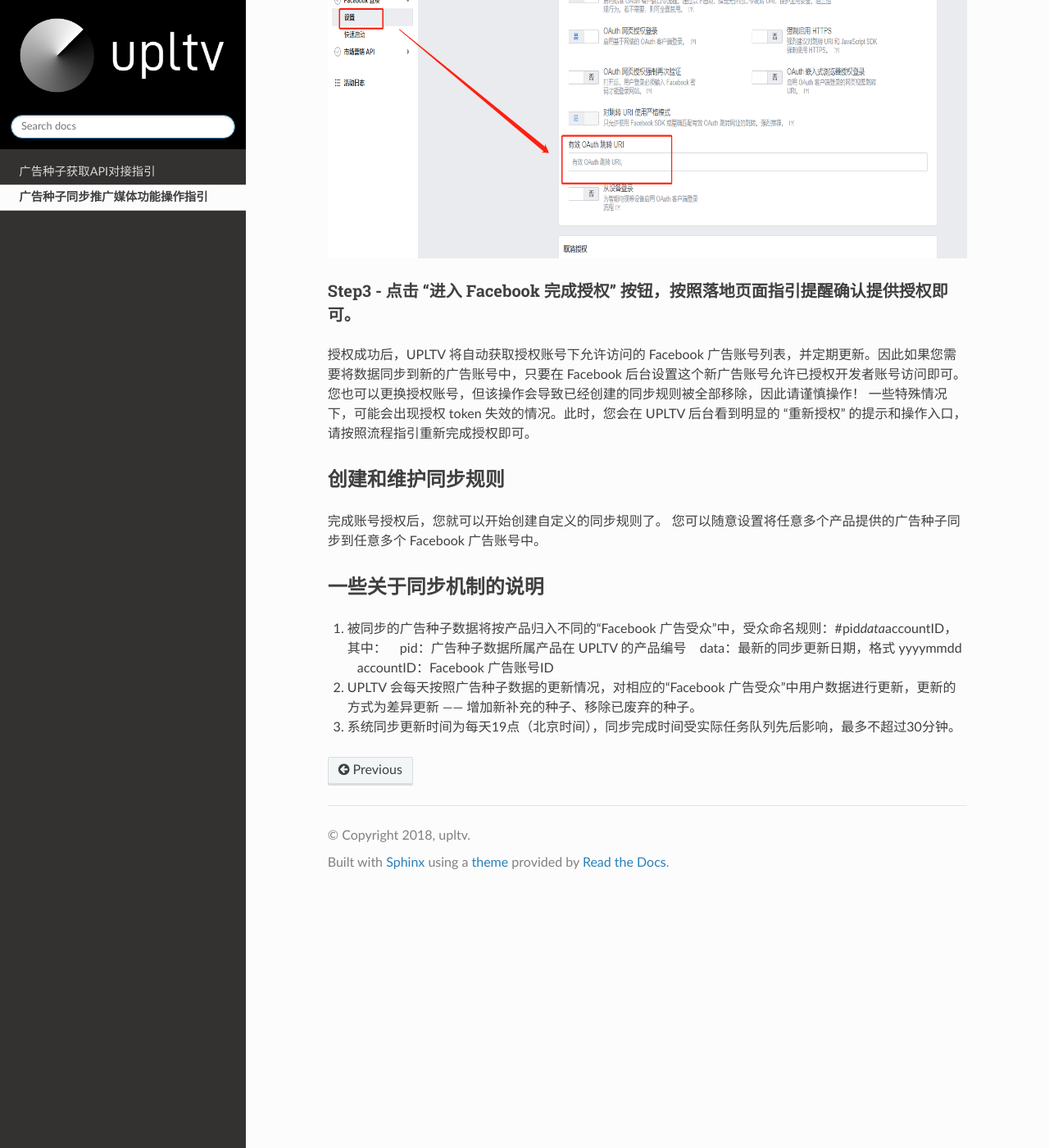
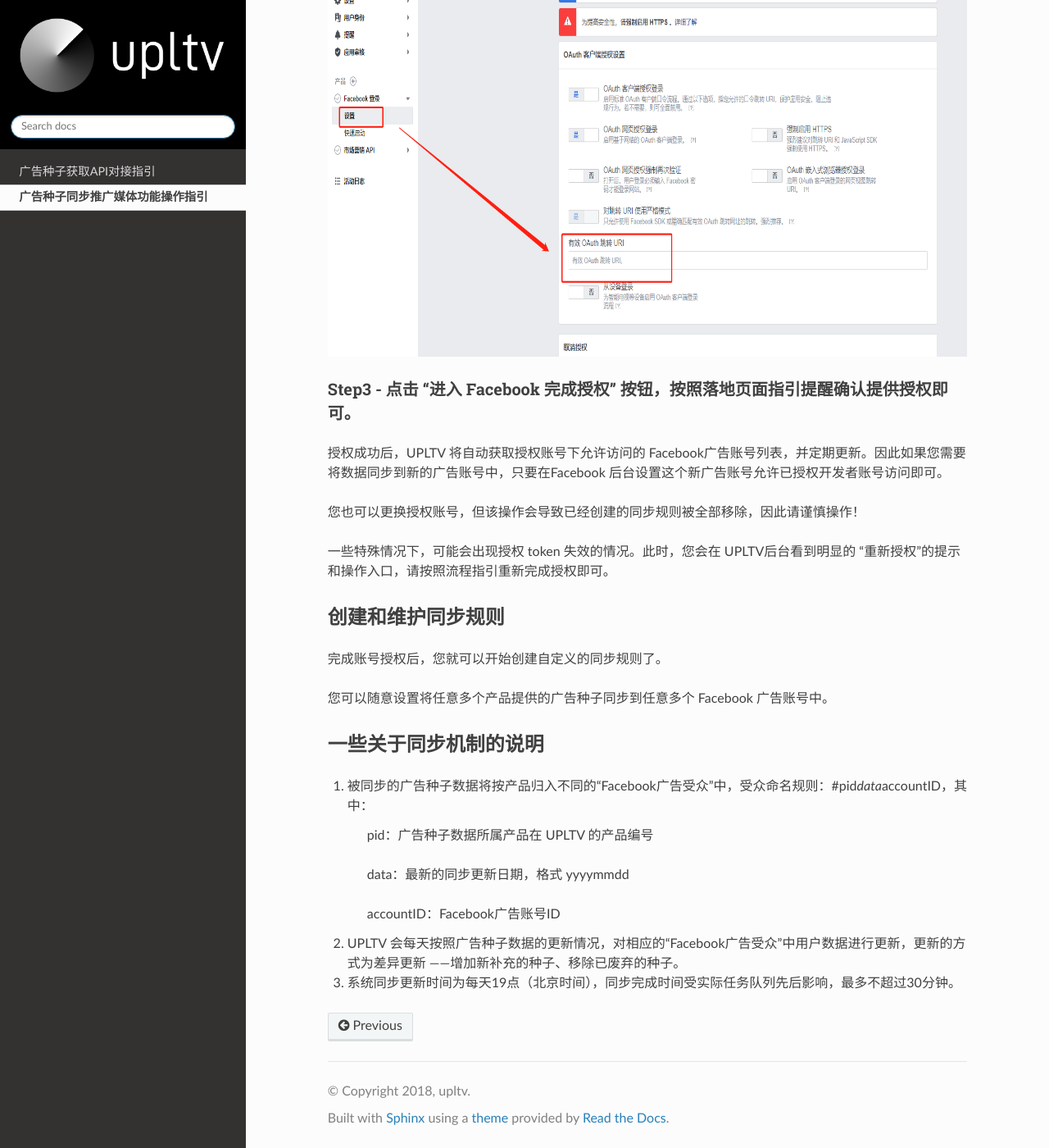
Before and after one commit to wawo00/Seeds_Acquisition_CN, a Sphinx documentation site: the page built from source/chapter/page2.rst, in a window 1280 px wide and 1400 px high, scrolled down 1382 px. Shown: the whole window at 82% size. Built offline with Sphinx 7.4.7 and the Read the Docs theme 2.0.0, drawn with Linux system fonts in a browser that asks for light colours; some of the changed text lies outside the part shown.

Commit message:
调整结构

```diff
--- a/source/chapter/page2.rst
+++ b/source/chapter/page2.rst
@@ -32,8 +27,8 @@ Step2 - 将 UPLTV 指定的链接地址设为 **“有效 OAuth 跳转 URI”**
 ^^^^^^^^^^^^^^^^^^^^^^^^^^^^^^^^^^^^^^^^^^^^^^^^^^^^^^^^^^^^^^^^
 
 复制 UPLTV 提供的回调链接，再回到前一步骤中的 Facebook 开发者后台页面。
-在左侧菜单中找到 “Facebook登陆 - 设置” 页面，在页面中找到 “有效 OAuth
-跳转 URI” 输入框，将从 UPLTV 复制的链接粘贴到输入框，并保存更改。
+
+在左侧菜单中找到 “Facebook登陆 - 设置” 页面，在页面中找到 “有效 OAuth跳转 URI” 输入框，将从 UPLTV 复制的链接粘贴到输入框，并保存更改。
 
 .. figure:: ../img/cn_2.png
    :scale: 70 %
@@ -42,30 +37,29 @@ Step2 - 将 UPLTV 指定的链接地址设为 **“有效 OAuth 跳转 URI”**
 Step3 - 点击 “进入 Facebook 完成授权” 按钮，按照落地页面指引提醒确认提供授权即可。
 ^^^^^^^^^^^^^^^^^^^^^^^^^^^^^^^^^^^^^^^^^^^^^^^^^^^^^^^^^^^^^^^^^^^^^^^^^^^^^^^^^^
 
-授权成功后，UPLTV 将自动获取授权账号下允许访问的 Facebook
-广告账号列表，并定期更新。因此如果您需要将数据同步到新的广告账号中，只要在
-Facebook 后台设置这个新广告账号允许已授权开发者账号访问即可。
+授权成功后，UPLTV 将自动获取授权账号下允许访问的 Facebook广告账号列表，并定期更新。因此如果您需要将数据同步到新的广告账号中，只要在Facebook 后台设置这个新广告账号允许已授权开发者账号访问即可。
+
 您也可以更换授权账号，但该操作会导致已经创建的同步规则被全部移除，因此请谨慎操作！
-一些特殊情况下，可能会出现授权 token 失效的情况。此时，您会在 UPLTV
-后台看到明显的 “重新授权”
-的提示和操作入口，请按照流程指引重新完成授权即可。
+
+一些特殊情况下，可能会出现授权 token 失效的情况。此时，您会在 UPLTV后台看到明显的 “重新授权”的提示和操作入口，请按照流程指引重新完成授权即可。
 
 创建和维护同步规则
 ------------------
 
 完成账号授权后，您就可以开始创建自定义的同步规则了。
-您可以随意设置将任意多个产品提供的广告种子同步到任意多个 Facebook
-广告账号中。
+
+您可以随意设置将任意多个产品提供的广告种子同步到任意多个 Facebook 广告账号中。
 
 一些关于同步机制的说明
 ----------------------
 
-#. 被同步的广告种子数据将按产品归入不同的“Facebook
-   广告受众”中，受众命名规则：#pid\ *data*\ accountID，其中：
-    pid：广告种子数据所属产品在 UPLTV 的产品编号
-    data：最新的同步更新日期，格式 yyyymmdd  accountID：Facebook
-   广告账号ID
-#. UPLTV 会每天按照广告种子数据的更新情况，对相应的“Facebook
-   广告受众”中用户数据进行更新，更新的方式为差异更新 ——
-   增加新补充的种子、移除已废弃的种子。
+#. 被同步的广告种子数据将按产品归入不同的“Facebook广告受众”中，受众命名规则：#pid\ *data*\ accountID，其中：
+
+    pid：广告种子数据所属产品在 UPLTV 的产品编号
+
+    data：最新的同步更新日期，格式 yyyymmdd
+
+    accountID：Facebook广告账号ID
+#. UPLTV 会每天按照广告种子数据的更新情况，对相应的“Facebook广告受众”中用户数据进行更新，更新的方式为差异更新 ——增加新补充的种子、移除已废弃的种子。
+
 #. 系统同步更新时间为每天19点（北京时间），同步完成时间受实际任务队列先后影响，最多不超过30分钟。
```
Also changed, not shown: other parts of source/chapter/page2.rst (+8 -13 lines), 5 other files.
